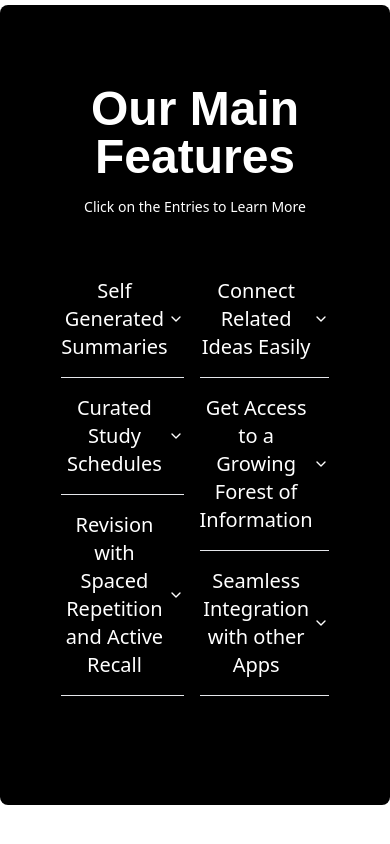
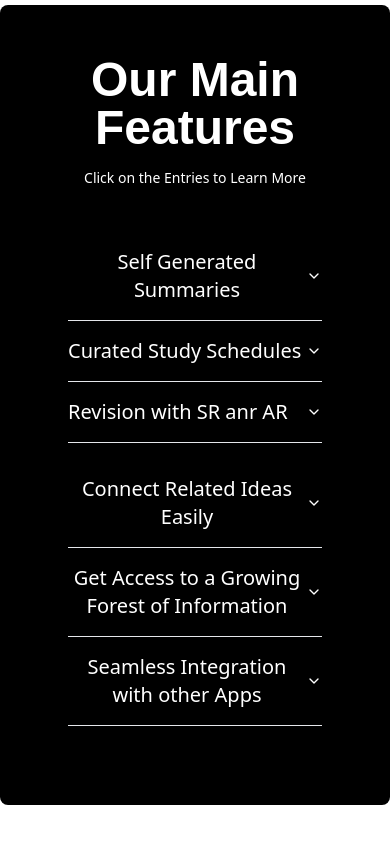
Before and after one commit to ItsArnavSh/book, a React (Vite) app: page / in a window 390 px wide. Shown: the part 3856-4700 px from the top of the page. Built offline with nearby package versions, Linux system fonts and the light colour scheme; a web font is replaced by a local one.

Commit message:
Changed uses

```diff
--- a/src/Uses.jsx
+++ b/src/Uses.jsx
@@ -19,7 +19,7 @@ export default function Uses()
             value: "item-2"
         },
         {
-            trigger: "Revision with Spaced Repetition and Active Recall",
+            trigger: "Revision with SR anr AR",
             response: "Enhance your memory retention with scientifically proven techniques like spaced repetition and active recall. The app schedules reviews at optimal intervals, making it easier to remember information over the long term.",
             value: "item-3"
         },
@@ -62,11 +62,11 @@ export default function Uses()
 
          <h1 className="text-center text-5xl andika-bold ">Our Main Features</h1>
          <h1 className="text-center text-sm p-4 ">Click on the Entries to Learn More</h1>
-         <div className="p-5 flex flex-row justify-center">
-         <Accordion type="single" collapsible className="flex flex-col w-[50%] m-2">
+         <div className="p-5 flex flex-col md:flex-row justify-center">
+         <Accordion type="single" collapsible className="flex flex-col md:w-[50%] m-2">
              {plot1}
          </Accordion>
-         <Accordion type="single" collapsible className="flex flex-col w-[50%] m-2">
+         <Accordion type="single" collapsible className="flex flex-col md:w-[50%] m-2">
              {plot2}
          </Accordion>
          </div>
```
